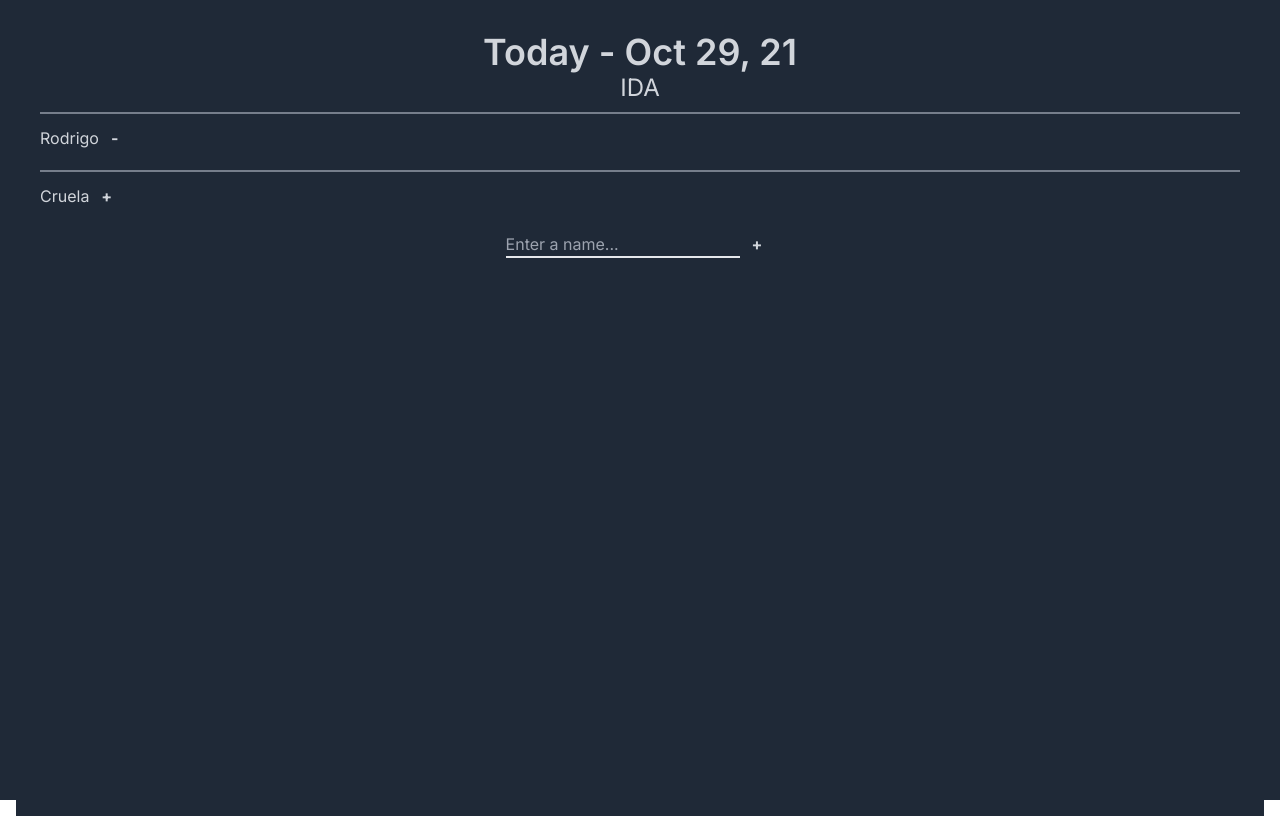
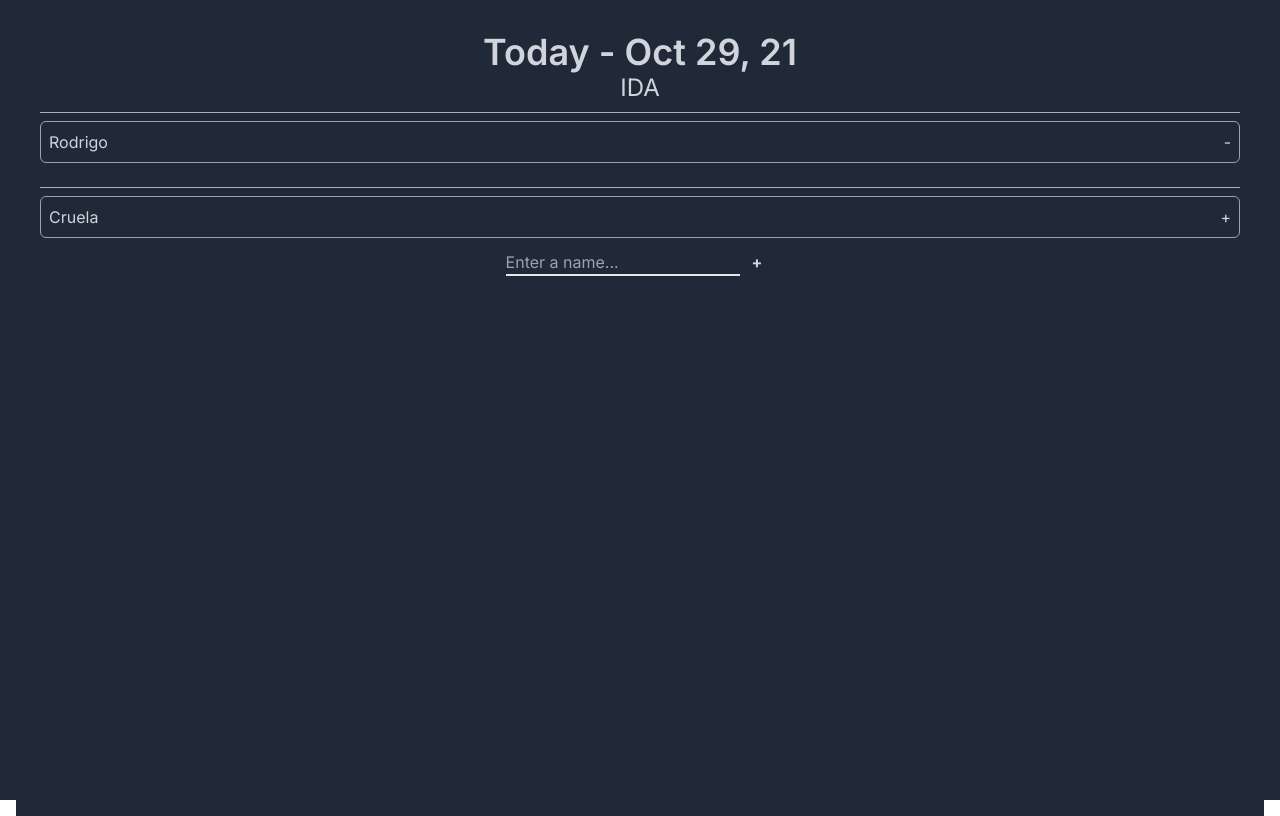
Before and after one commit to guaiamum/u-bilu, a Next.js app: page /trip/1a in a window 1280 px wide. Built offline with nearby package versions, Linux system fonts and the light colour scheme.

Commit message:
PeopleList restyle and simplify

```diff
--- a/src/features/people/PeopleList.tsx
+++ b/src/features/people/PeopleList.tsx
@@ -5,7 +5,7 @@ import { ReactNode, useRef } from "react";
 import { useAppDispatch } from "../../app/hooks";
 import { add } from "./peopleSlice";
 
-type PeopleListProps = { people: PersonType[], blockListIds?: string[], sideActionCTA: ReactNode, actionCbx: (personId: string) => void };
+type PeopleListProps = { people: PersonType[], blockListIds?: string[], onPersonClick: (personId: string) => void, sideAddornment?: ReactNode };
 
 export const WithAddButton: React.FC<PeopleListProps> = (props) => {
   const inputRef = useRef<HTMLInputElement>();
@@ -31,23 +31,16 @@ export const WithAddButton: React.FC<PeopleListProps> = (props) => {
   );
 };
 
-const PeopleList: React.FC<PeopleListProps> = ({ people, blockListIds = [], sideActionCTA, actionCbx, children }) => {
+const PeopleList: React.FC<PeopleListProps> = ({ people, blockListIds = [], onPersonClick, sideAddornment, children }) => {
   return (
-    <section className="border-t-2 border-opacity-70 border-gray-400 m-2">
+    <section className="border-t border-opacity-70 border-gray-200 m-2">
       {people
         .filter(({ id }) => !blockListIds.includes(id))
         .map((person) => {
-          return <div key={person.id} className="flex items-center">
+          return <button key={person.id} className="flex items-center justify-between mt-2 w-full p-2 rounded-md border border-gray-400" onClick={() => onPersonClick(person.id)}>
             <Person {...person} />
-            <button
-              className="p-3 font-bold"
-              onClick={() => {
-                actionCbx(person.id);
-              }}
-            >
-              {sideActionCTA}
-            </button>
-          </div>;
+            {sideAddornment}
+          </button>;
         })}
       {children}
     </section>
--- a/src/features/people/Person.tsx
+++ b/src/features/people/Person.tsx
@@ -4,7 +4,7 @@ export type Person = {
 }
 
 const Person: React.FC<Person> = ({ id, name }) => {
-  return <article>{name}</article>;
+  return <article className="">{name}</article>;
 };
 
 export default Person;
--- a/src/features/trip/Trip.tsx
+++ b/src/features/trip/Trip.tsx
@@ -46,9 +46,12 @@ const Trip: React.FC<Trip> = ({
       <h1 className="text-4xl font-semibold">Today - {humanDate}</h1>
       <h2 className="text-2xl">{tripNoCopies[tripNo]}</h2>
 
-      <PeopleList people={peopleInTripInfo} sideActionCTA={'-'} actionCbx={onRemovePersonFromTrip} />
+      {/* People in trip */}
+      <PeopleList people={peopleInTripInfo} onPersonClick={onRemovePersonFromTrip} sideAddornment="-" />
 
-      <WithAddButton people={people} blockListIds={peopleIds} sideActionCTA={'+'} actionCbx={onAddPersonToTrip} />
+      {/* People in store */}
+      <div className="mt-6" />
+      <WithAddButton people={people} blockListIds={peopleIds} onPersonClick={onAddPersonToTrip} sideAddornment="+" />
     </main>
   );
 }
```
Also changed, not shown: 1 other file (tests, documents, lock files or other folders).
